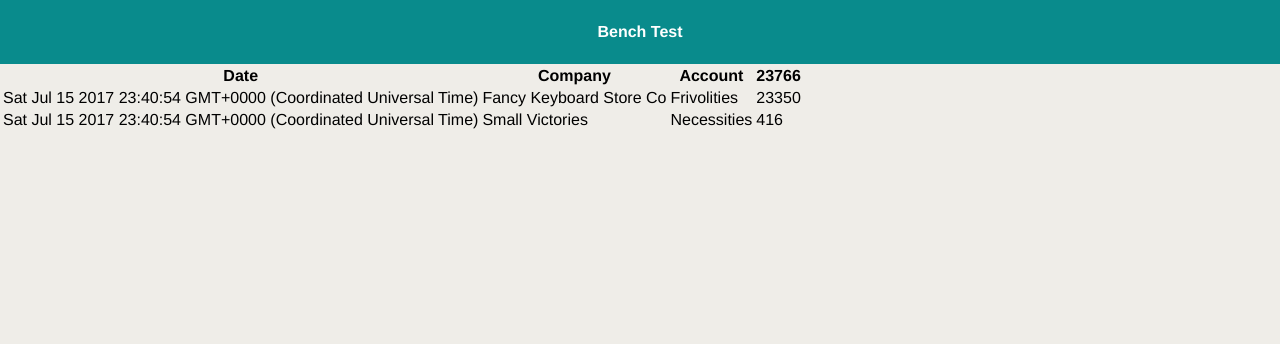
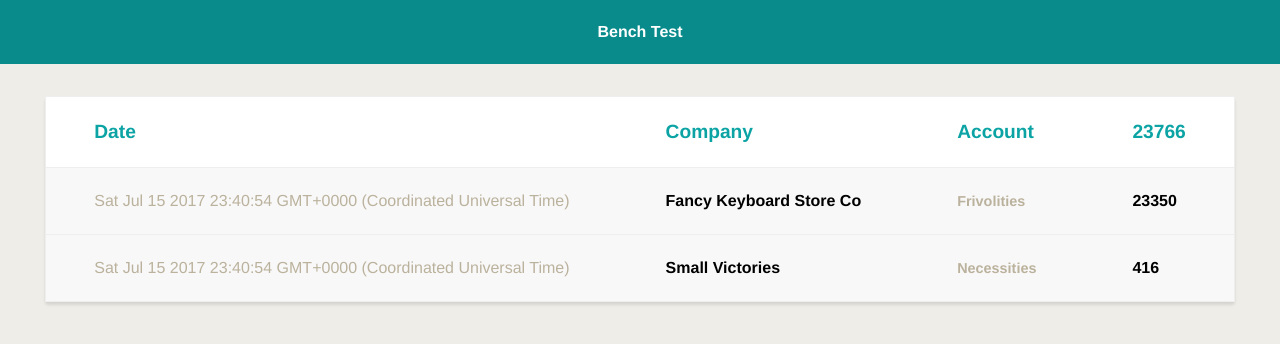
Before and after one commit to clarabstract/BenchTest, a React app: page / in a window 1280 px wide. Shown: the top 344 px of the page. Built offline with nearby package versions, Linux system fonts and the light colour scheme; the HTML template or start-up script is replaced by a standard one.

Commit message:
add transaction list styling

```diff
--- a/src/brand.less
+++ b/src/brand.less
@@ -4,6 +4,11 @@
 @fg: #000;
 @bg: #fff;
 @subtle: #EFEDE8;
+
+@light-primary: lighten(@primary, 5%);
+@light-fg: darken(@subtle, 25%);
+@light-bg: #f8f8f8;
+@dividers: #eee;
 
 body {
   padding: 0;
@@ -16,5 +21,5 @@ body {
 #card {
   background-color: @bg;
   border-radius: 3px;
-  box-shadow: 2px #000;
+  box-shadow: 0px 3px 3px 0px rgba(0, 0, 0, 0.1);
 }
--- a/src/components/TransactionList.jsx
+++ b/src/components/TransactionList.jsx
@@ -7,8 +7,7 @@ function transactionsTotal(transactions) {
 }
 
 export default function TransactionList ({transactions=[]}) {
-    console.log(transactions)
-  return <table>
+  return <table className={css.TransactionList}>
     <thead>
       <tr>
         <th>Date</th>
@@ -19,10 +18,10 @@ export default function TransactionList ({transactions=[]}) {
     </thead>
     <tbody>
       {transactions.map((transaction, idx) => <tr key={idx}>
-        <td>{transaction.date.toString()}</td>
-        <td>{transaction.companyName}</td>
-        <td>{transaction.ledgerName}</td>
-        <td>{transaction.amount}</td>
+        <td className={css.Date}>{transaction.date.toString()}</td>
+        <td className={css.Company}>{transaction.companyName}</td>
+        <td className={css.Account}>{transaction.ledgerName}</td>
+        <td className={css.Amount}>{transaction.amount}</td>
       </tr>)}
     </tbody>
   </table>;
--- a/src/components/TransactionList.less
+++ b/src/components/TransactionList.less
@@ -0,0 +1,47 @@
+@import '../brand';
+.TransactionList {
+  &:extend(#card);
+  margin: 2rem auto;
+  border: 1px solid @dividers;
+
+  border-collapse: collapse;
+
+  & > thead > tr > th, & > tbody > tr > td {
+    padding: 1.5rem 3rem;
+    text-align: left;
+  }
+
+  & > tbody> tr {
+    background-color: @light-bg;
+    border-top: 1px solid @dividers;
+    &:hover td{
+      color: @light-primary;
+    }
+  }
+
+  & > thead {
+    font-weight: normal;
+    font-size: 1.2rem;
+    color: @light-primary;
+  }
+
+
+}
+
+.Date {
+  color: @light-fg;
+}
+
+.Company {
+  font-weight: bold;
+}
+
+.Account {
+  font-weight: bold;
+  color: @light-fg;
+  font-size: 0.9rem;
+}
+
+.Amount {
+  font-weight: bold;
+}
```
